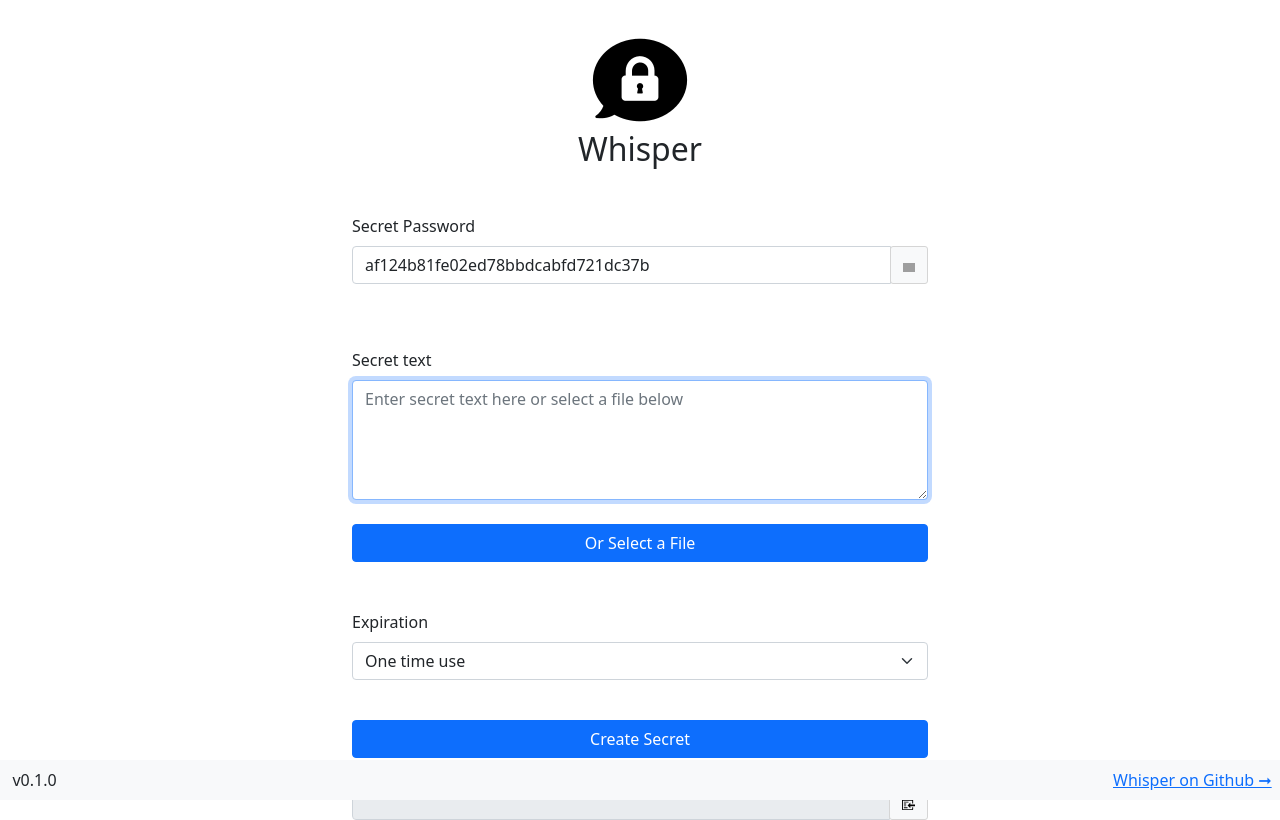
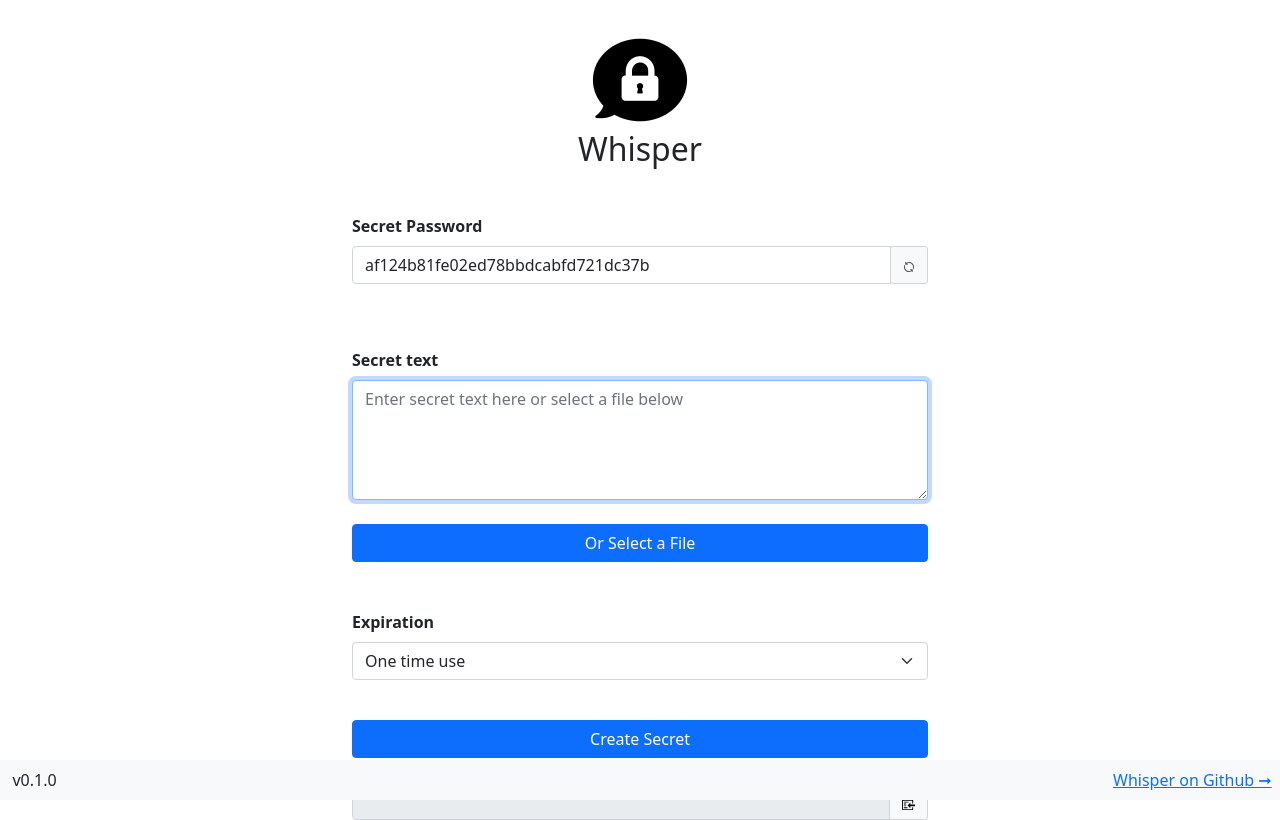
Before and after one commit to viyh/whisper, a Flask app: page / in a window 1280 px wide. Run offline with Flask 2, Linux system fonts and the light colour scheme; parts of the project's set-up code (start-up, migrations or seed data) failed here and were passed over; some libraries are stand-ins or nearby versions; grey boxes are pictures that could not be loaded.

Commit message:
Add regen.svg

```diff
--- a/src/whisper/assets/style.css
+++ b/src/whisper/assets/style.css
@@ -33,3 +33,8 @@
 .form-text {
     padding-left: 5px;
 }
+
+.form-label
+{
+    font-weight:600;
+}
```
Also changed, not shown: src/whisper/assets/regen.svg (added).
